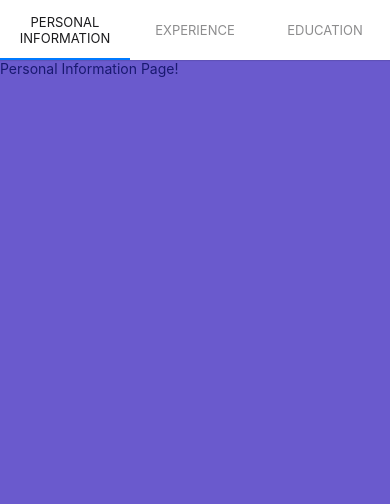
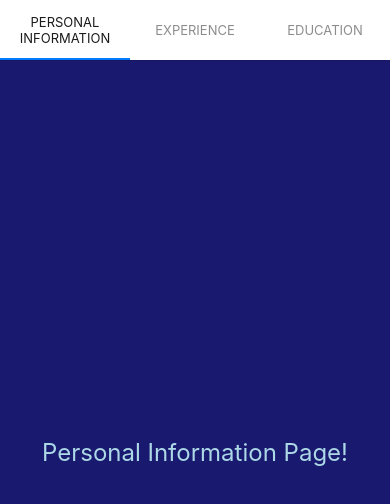
Before and after one commit to afiqaimanafr/afiq-resume-rn, a React Native app: screen / in a window 390 px wide. Shown: the top 504 px of the page. Built offline with nearby package versions, Linux system fonts and the light colour scheme.

Commit message:
update: latest

```diff
--- a/screens/PersonalInformation.js
+++ b/screens/PersonalInformation.js
@@ -12,6 +12,14 @@ function PersonalInformation() {
 export default PersonalInformation;
 
 const styles = StyleSheet.create({
-  container: { flex: 1, backgroundColor: GlobalStyles.colors.slateBlue },
-  text: { color: GlobalStyles.colors.midnightBlue },
+  container: {
+    flex: 1,
+    backgroundColor: GlobalStyles.colors.midnightBlue,
+    alignItems: "center",
+    justifyContent: "center",
+  },
+  text: {
+    color: GlobalStyles.colors.lightBlue,
+    fontSize: 24,
+  },
 });
```
